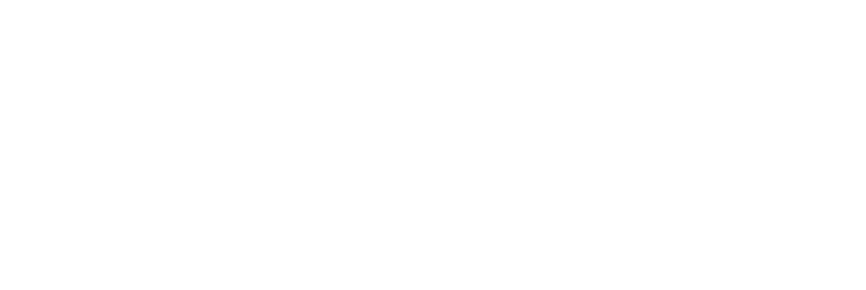
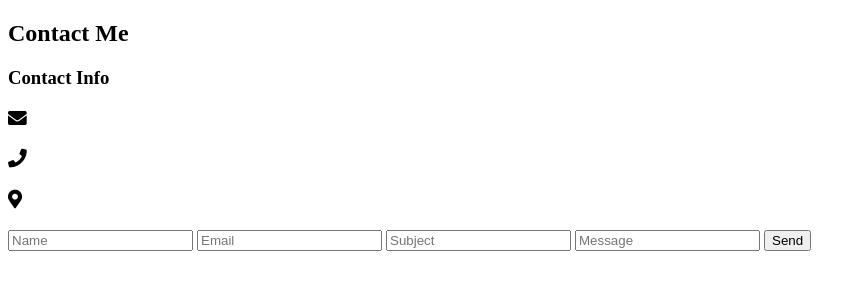
Before and after one commit to zachare/KippersKlippers, a website: page contactUs.html in a window 1280 px wide. Shown: the whole page, without its empty margins (0-866 px from the left). Drawn offline with Linux system fonts and the light colour scheme.

Commit message:
Update contactUs.html

```diff
--- a/contactUs.html
+++ b/contactUs.html
@@ -4,8 +4,42 @@
 <head>
     <meta charset="utf-8" />
     <title></title>
+    <link rel="stylesheet" href="https://cdnjs.cloudflare.com/ajax/libs/font-awesome/5.15.2/css/all.min.css">
+
 </head>
 <body>
+ <section class="contact" id="Contact">
 
+<h1 class="heading"> <span>Contact</span> Me </h1>
+<div class="row">
+
+<div class="content">
+
+	<h3 class="title">Contact Info</h3>
+	<div class="info">
+   <h3><i class="fas fa-envelope"></i> <!---Client's email here---> </h3>
+
+	<h3><i class="fas fa-phone" ></i> <!---Client's phone number here---> </h3>
+	<h3><i class="fas fa-map-marker-alt" ></i> <!---Client's location here--> </h3>
+	</div>
+</div>
+
+<form action="https://formsubmit.co/<!---Client's email here-->" method="POST">
+<input type="name" name="name" placeholder="Name" required class="box">
+<input type="hidden" name="_subject" value="New Email">
+<input type="email" name="email" placeholder="Email" required class="box">
+<input type="subject" name="subject" placeholder="Subject" required class="box">
+<input type="text" name= "message" cols="30" rows="10" placeholder="Message" required class="box message">
+<button type="submit" required class="btn"> Send <i class="i.fas.fa-paper-plane"></i></button>
+
+
+
+
+
+</form>
+
+</div>
+
+</section>
 </body>
 </html>
```
